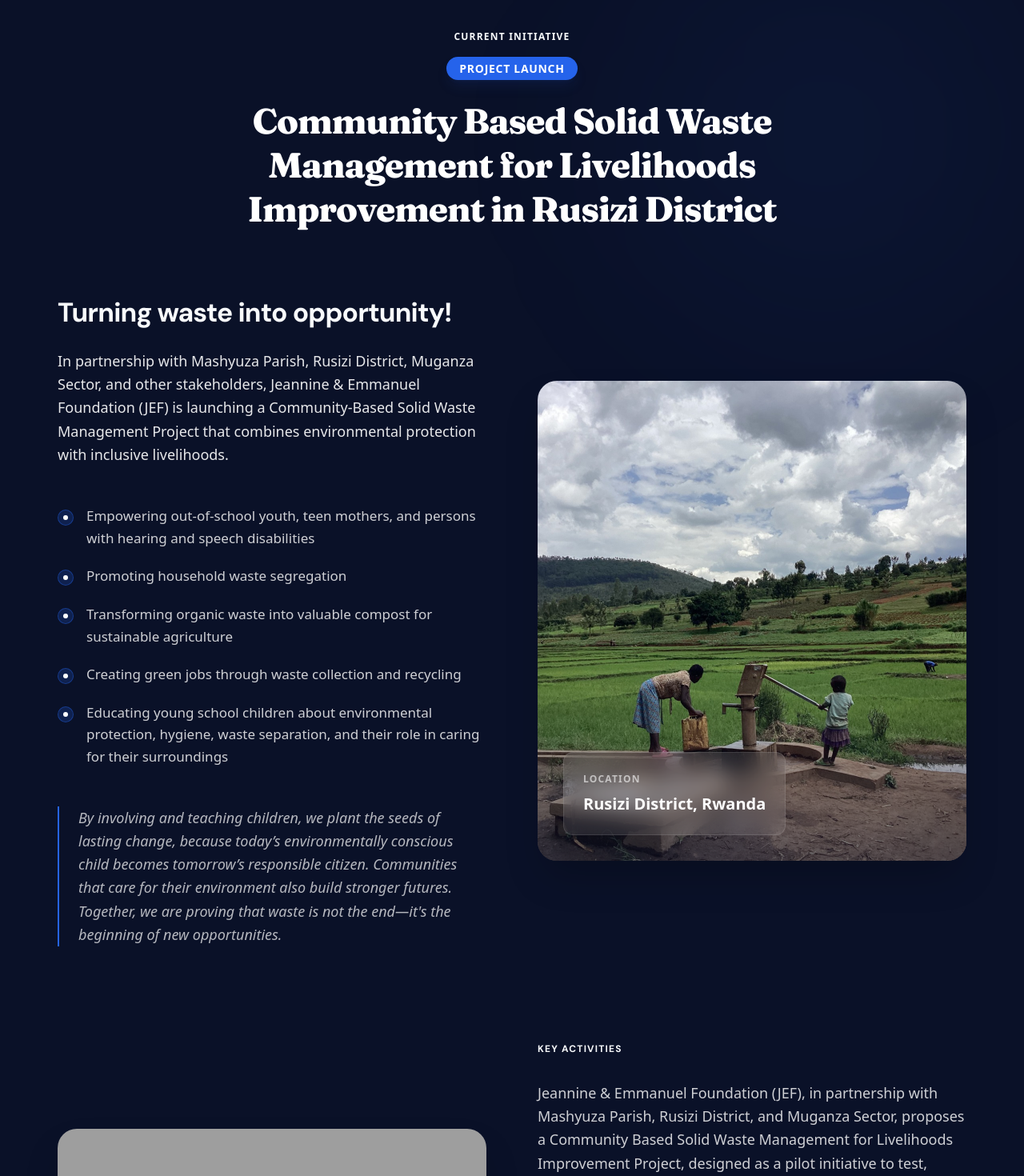
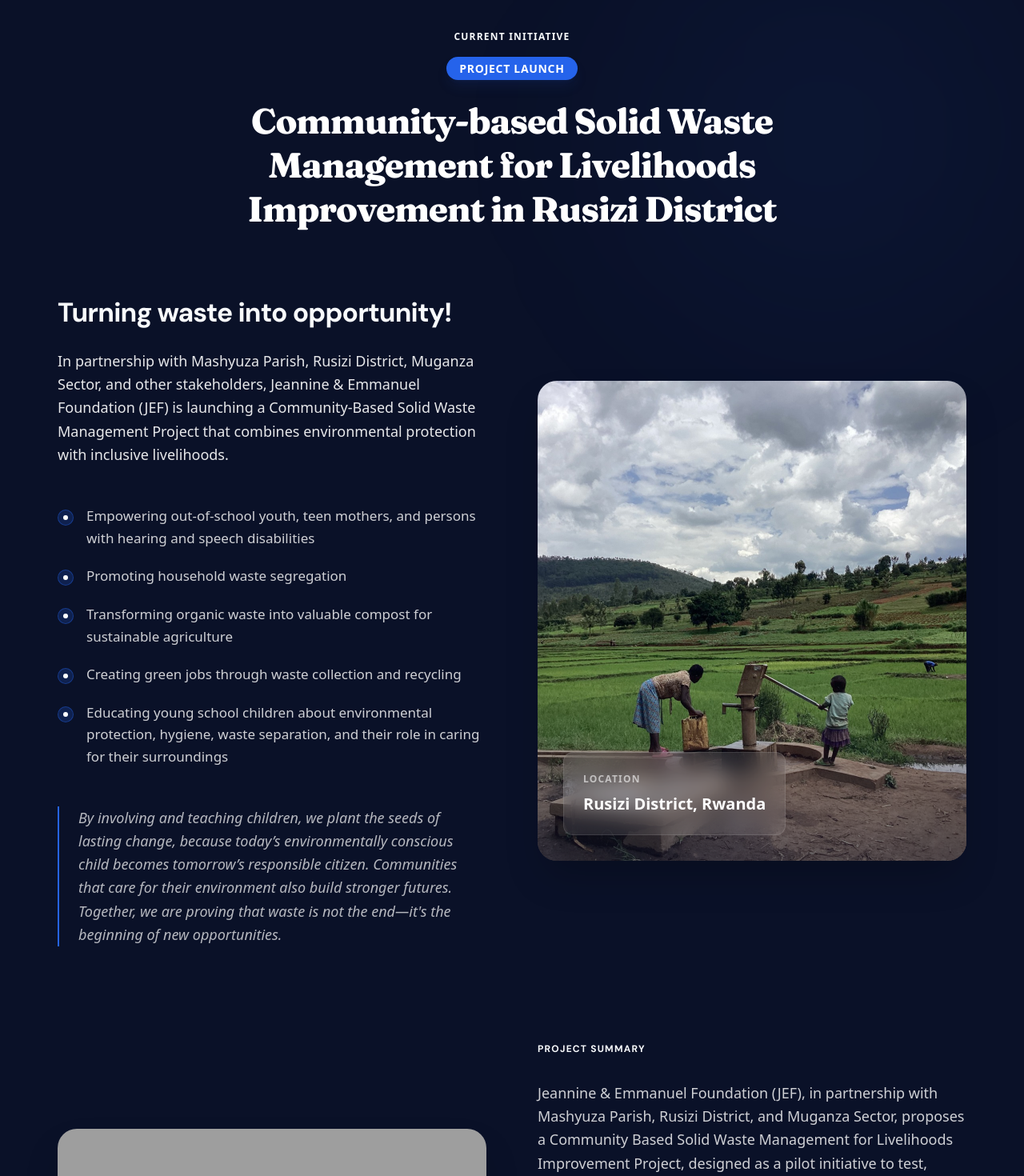
Before and after one commit to Smiley2507/emmanuel-foundation-website, a Next.js app: page /en/projects in a window 1280 px wide. Shown: the part 6520-7990 px from the top of the page at 80% size. Built offline with nearby package versions, Linux system fonts and the light colour scheme; grey boxes are pictures that could not be loaded.

Commit message:
feat: update Rusizi project title and label in Current Initiative section

```diff
--- a/src/app/[locale]/projects/page.tsx
+++ b/src/app/[locale]/projects/page.tsx
@@ -210,7 +210,7 @@ export default function ProjectsPage() {
                                 </div>
                                 <div className="space-y-[48px] order-1 lg:order-2">
                                     <div className="space-y-[32px]">
-                                        <h4 className="overline-label text-[var(--color-primary-light)]">{t('activities_label')}</h4>
+                                        <h4 className="overline-label text-[var(--color-primary-light)]">{t('rusizi_summary_label')}</h4>
                                         <div className="space-y-6">
                                             {[1, 2, 3].map((i) => (
                                                 <p key={i} className="body-large text-white/80 leading-relaxed">
--- a/src/messages/en.json
+++ b/src/messages/en.json
@@ -201,7 +201,8 @@
         "rusizi_label": "Current Initiative",
         "rusizi_badge": "Project Launch",
         "rusizi_subtitle": "Turning waste into opportunity!",
-        "rusizi_title": "Community Based Solid Waste Management for Livelihoods Improvement in Rusizi District",
+        "rusizi_title": "Community-based Solid Waste Management for Livelihoods Improvement in Rusizi District",
+        "rusizi_summary_label": "Project Summary",
         "rusizi_desc": "In partnership with Mashyuza Parish, Rusizi District, Muganza Sector, and other stakeholders, Jeannine & Emmanuel Foundation (JEF) is launching a Community-Based Solid Waste Management Project that combines environmental protection with inclusive livelihoods.",
         "rusizi_bullet1": "Empowering out-of-school youth, teen mothers, and persons with hearing and speech disabilities",
         "rusizi_bullet2": "Promoting household waste segregation",
--- a/src/messages/fr.json
+++ b/src/messages/fr.json
@@ -201,7 +201,8 @@
         "rusizi_label": "Projet Actuel",
         "rusizi_badge": "Lancement du Projet",
         "rusizi_subtitle": "Transformer les déchets en opportunités !",
-        "rusizi_title": "Community Based Solid Waste Management for Livelihoods Improvement in Rusizi District",
+        "rusizi_title": "Community-based Solid Waste Management for Livelihoods Improvement in Rusizi District",
+        "rusizi_summary_label": "Résumé du Projet",
         "rusizi_desc": "En partenariat avec la paroisse de Mashyuza, le district de Rusizi, le secteur de Muganza et d'autres parties prenantes, la Fondation Jeannine & Emmanuel (JEF) lance un projet de gestion communautaire des déchets solides qui combine la protection de l'environnement avec des moyens de subsistance inclusifs.",
         "rusizi_bullet1": "Autonomisation des jeunes non scolarisés, des mères adolescentes et des personnes ayant des déficiences auditives et de la parole",
         "rusizi_bullet2": "Promotion du tri des déchets ménagers",
--- a/src/messages/rw.json
+++ b/src/messages/rw.json
@@ -201,7 +201,8 @@
         "rusizi_label": "Umushinga Uriho",
         "rusizi_badge": "Itangizwa ry’Umushinga",
         "rusizi_subtitle": "Guhindura imyanda amahirwe!",
-        "rusizi_title": "Community Based Solid Waste Management for Livelihoods Improvement in Rusizi District",
+        "rusizi_title": "Community-based Solid Waste Management for Livelihoods Improvement in Rusizi District",
+        "rusizi_summary_label": "Incamake y'Umushinga",
         "rusizi_desc": "Ku bufatanye na Paroisse ya Mashyuza, Akarere ka Rusizi, Umurenge wa Muganza, n’ abanda bafatanyabikorwa, Jeannine & Emmanuel Foundation (JEF) igiye gutangiza umushinga ‘Community-Based Solid Waste Management’, uhuza kubungabunga ibidukikije no guteza imbere imibereho y’abaturage mu buryo buha amahirwe buri wese.",
         "rusizi_bullet1": "Guteza imbere abasore n’inkumi bavuye mu mashuri, abakobwa babyariye iwabo (teen mothers), n’ababana n’ubumuga bwo kutumva no kutavuga",
         "rusizi_bullet2": "Gukangurira abaturage gutandukanya imyanda mu ngo zabo",
```
